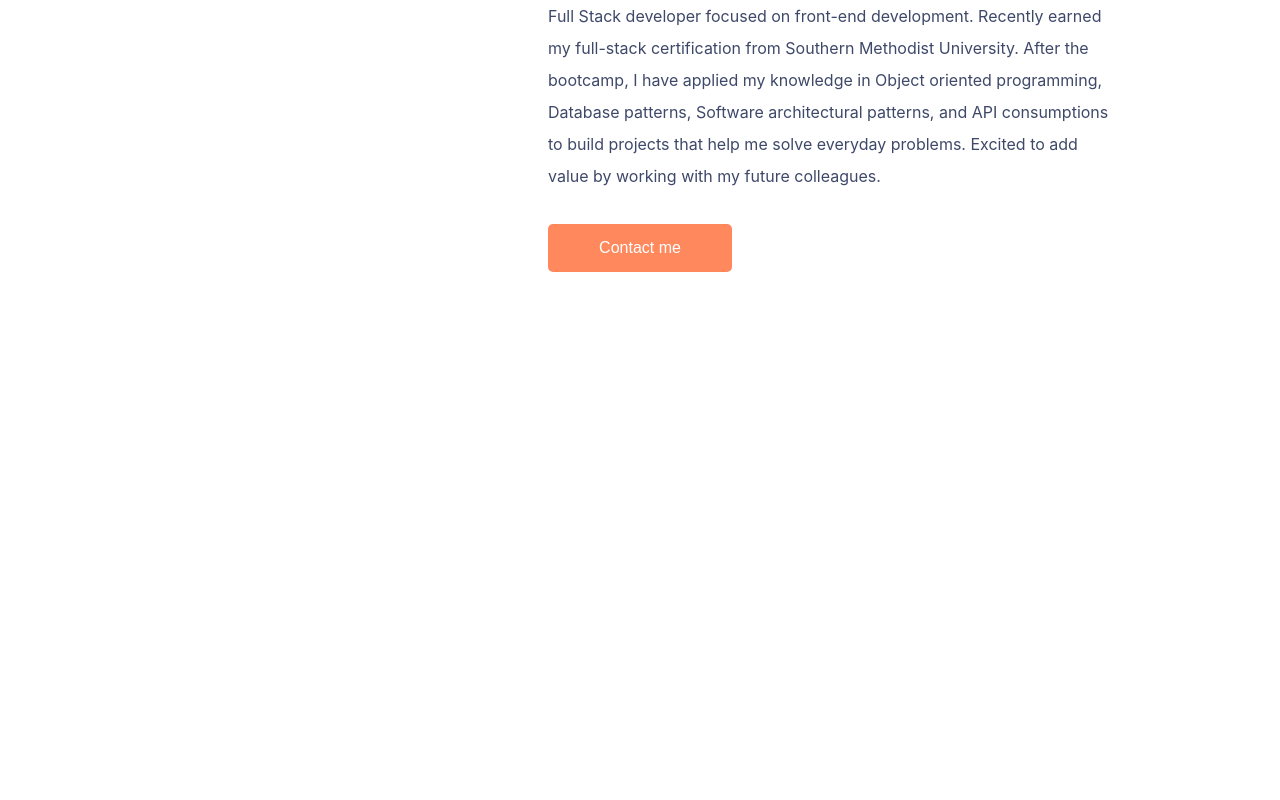
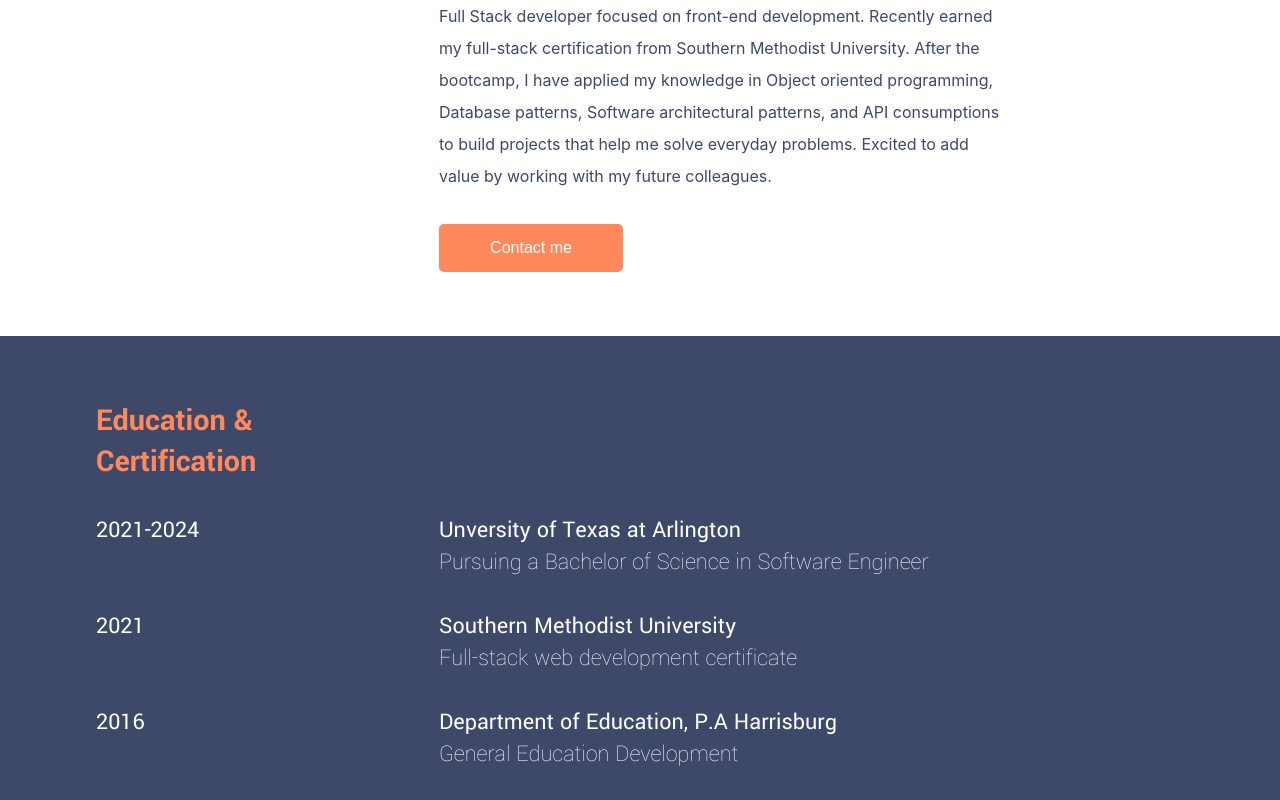
Before and after one commit to isipcasinillo/react-porfolio, a React (Create React App) app: page / in a window 1280 px wide. Shown: the part 1008-1808 px from the top of the page. Before the commit the page ends 1344 px from the top, so only its background shows below. Built offline with nearby package versions, Linux system fonts and the light colour scheme.

Commit message:
Education component desktop and mobile view styled

```diff
--- a/public/index.html
+++ b/public/index.html
@@ -15,6 +15,9 @@
       user's mobile device or desktop. See https://developers.google.com/web/fundamentals/web-app-manifest/
     -->
     <link rel="manifest" href="%PUBLIC_URL%/manifest.json" />
+    <link rel="preconnect" href="https://fonts.googleapis.com">
+    <link rel="preconnect" href="https://fonts.gstatic.com" crossorigin>
+    <link href="https://fonts.googleapis.com/css2?family=Yantramanav:wght@100;400;700&display=swap" rel="stylesheet">
     <!--
       Notice the use of %PUBLIC_URL% in the tags above.
       It will be replaced with the URL of the `public` folder during the build.
--- a/src/App.js
+++ b/src/App.js
@@ -3,6 +3,7 @@ import Header from './Components/Header/Header'
 import Hero from './Components/Hero/Hero'
 import './App.css';
 import Information from './Components/Information/Information';
+import Education from './Components/Education/Education';
 
 function App() {
   return (
@@ -10,8 +11,8 @@ function App() {
       <Header />
       <Hero />
       <div className='wrapper'>
-
         <Information />
+        <Education />
       </div>
     </>
   );
--- /dev/null
+++ b/src/Components/Education/Education.css
@@ -0,0 +1,81 @@
+/* font-family: 'Yantramanav', sans-serif; */
+
+
+.Education__wrapper {
+    background-color: #3E4869;
+    position: absolute;
+    left: 0;
+    z-index: -1;
+    width: 100%;
+}
+.Education__container {
+    width: 80%;
+    margin: 0 auto;
+    margin-bottom: 64px;
+
+}
+
+.Education__certification {
+    width: 194px;
+    font-size: 32px;
+    color: #FF895D;
+    font-family: 'Yantramanav', sans-serif;
+    font-weight: bold;
+    margin-top: 64px;
+}
+.Education__school {
+    font-size: 24px;
+    font-family: 'Yantramanav', sans-serif;
+}
+.Education__type {
+    font-size: 24px;
+    font-family: 'Yantramanav', sans-serif;
+    font-weight: 100;
+}
+.container {
+    display: flex;
+    flex-direction: row;
+    color: white;
+    margin-top: 32px;
+}
+
+.dates {
+    display: none;
+    font-size: 24px;
+    font-family: 'Yantramanav', sans-serif;
+}
+
+
+@media only screen and (min-width: 1088px) {
+    .Education__container {
+        width: 1088px;
+        margin-bottom: 160px;
+    }
+    .Education__left__container {
+        display: flex;
+        flex-direction: column;
+
+    }
+    .container {
+        display: flex;
+        flex-direction: row;
+    }
+    .dates {
+        display: block;
+        min-width: 343px;
+    }
+}
+
+@media only screen and (min-width: 678px)   and (max-width: 1088px){
+    .Education__container {
+        margin-bottom: 160px;
+    }
+    .container {
+        display: flex;
+        flex-direction: row;
+    }
+    .dates {
+        display: block;
+        min-width: 200px;
+    }
+}
--- /dev/null
+++ b/src/Components/Education/Education.js
@@ -0,0 +1,57 @@
+import React from 'react'
+import '../Education/Education.css'
+function Education() {
+    return (
+        <>
+            <div className='Education__wrapper'>
+                <div className='Education__container'>
+                    <div className='Education__certification '>
+                        Education & Certification
+                    </div>
+                    <div className='container'>
+                        <div className='dates'>
+                            2021-2024
+                        </div>
+                        <div className='creds'>
+                            <div className='Education__school'>
+                                Unversity of Texas at Arlington
+                            </div>
+                            <div className='Education__type'>
+                                Pursuing a Bachelor of Science in Software Engineer
+                            </div>
+                        </div>
+                    </div>
+                    <div className='container'>
+                        <div className='dates'>
+                            2021
+                        </div>
+                        <div className='creds'>
+                            <div className='Education__school'>
+                                Southern Methodist University
+                            </div>
+                            <div className='Education__type'>
+                                Full-stack web development certificate
+                            </div>
+                        </div>
+                    </div>
+                    <div className='container'>
+                        <div className='dates'>
+                            2016
+                        </div>
+                        <div className='creds'>
+                            <div className='Education__school'>
+                                Department of Education, P.A Harrisburg
+                            </div>
+                            <div className='Education__type'>
+                                General Education Development
+                            </div>
+                        </div>
+                    </div>
+                </div>
+            </div>
+        </>
+
+    )
+}
+
+export default Education
--- a/src/Components/Information/Information.css
+++ b/src/Components/Information/Information.css
@@ -28,7 +28,6 @@ height: auto;
     margin-top: 64px;
     margin-bottom: 32px;
     width: 288px;
-
 
 }
 .Info__box__num {
@@ -67,6 +66,13 @@ height: auto;
 }
 
 @media only screen and (min-width: 1088px) {
+    .Info__title {
+    margin-left: 0;
+    margin-right: 0;
+    margin-top: 64px;
+    margin-bottom: 32px;
+    width:343px;
+    }
     .Info__container {
         display: flex;
         flex-direction: row;
```
